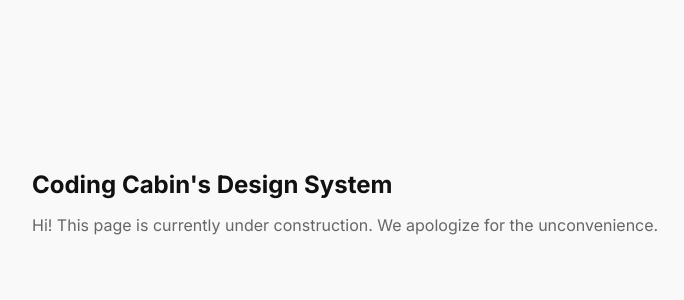
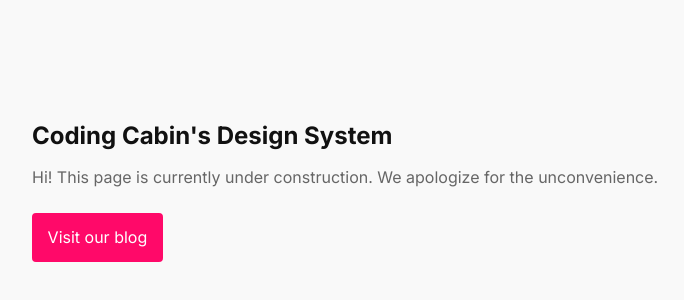
Before and after one commit to coding-cabin/design-system, a Next.js app: page / in a window 1280 px wide. Shown: the part 198-498 px from the top of the page, without its empty margins (152-836 px from the left). Built offline with nearby package versions, Linux system fonts and the light colour scheme.

Commit message:
Added a styling for button component

```diff
--- a/components/ui/Button.js
+++ b/components/ui/Button.js
@@ -1 +1,26 @@
-import styled from "styled-components";
+import styled, { css } from "styled-components";
+import { colors } from "../../styles/variables";
+
+const Button = styled.button`
+  display: inline-flex;
+  align-items: center;
+  box-shadow: none;
+  border: 0;
+  border-radius: 4px;
+  padding: 0.65rem 0.85rem;
+  background: transparent;
+  cursor: pointer;
+  margin: 1.5rem 0;
+  text-decoration: none;
+  border: 2px solid ${colors.accentColorOne};
+  color: ${colors.accentColorOne};
+
+  ${(props) =>
+    props.isPrimary &&
+    css`
+      background-color: ${colors.accentColorOne};
+      color: ${colors.white};
+    `}
+`;
+
+export default Button;
--- a/pages/index.js
+++ b/pages/index.js
@@ -1,6 +1,8 @@
 import styled from "styled-components";
 import reset from "../styles/reset";
 import { width, colors } from "../styles/variables";
+
+import Button from "../components/ui/Button";
 
 const Container = styled.section`
   display: flex;
@@ -34,6 +36,11 @@ export default function Home() {
           Hi! This page is currently under construction. We apologize for the
           unconvenience.
         </Text>
+        <div>
+          <Button isPrimary as="a" href="https://codingcabin.tumblr.com/">
+            Visit our blog
+          </Button>
+        </div>
       </Container>
     </>
   );
```
